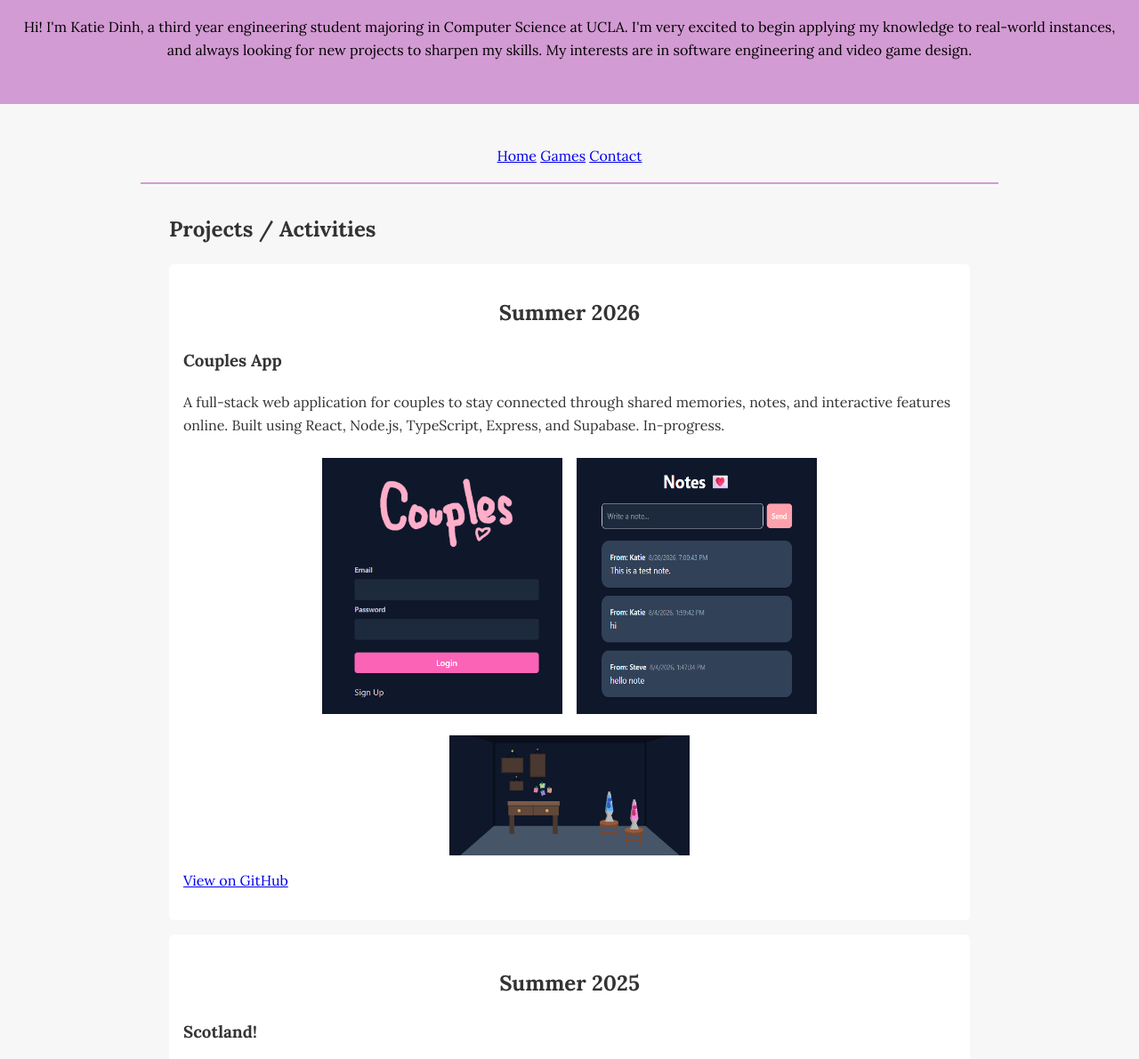
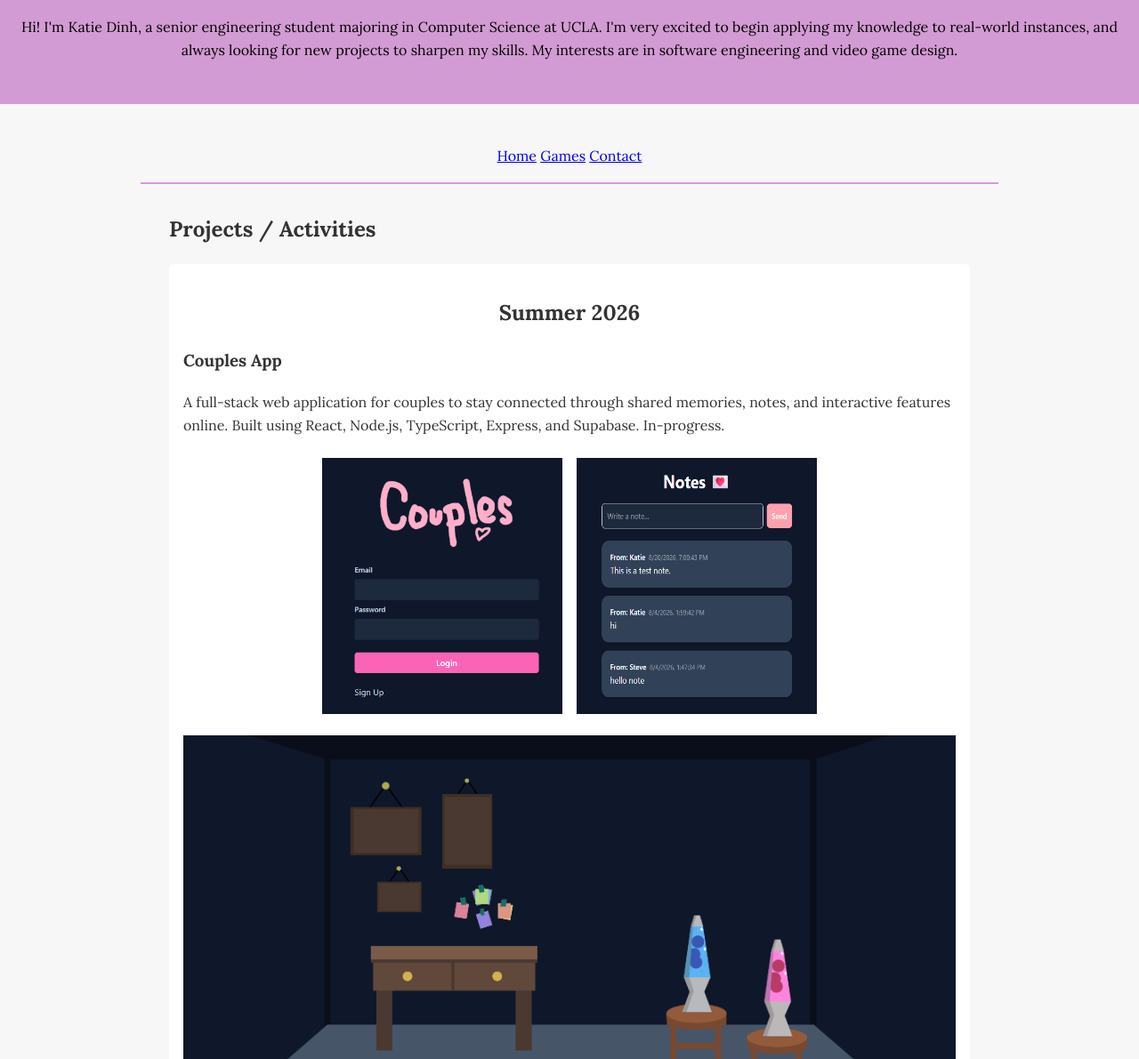
Before and after one commit to DinhKatie/dinhkatie.github.io, a plain HTML site: page index.html in a window 1280 px wide. Shown: the part 108-1299 px from the top of the page at 89% size. Drawn offline with Linux system fonts and the light colour scheme.

Commit message:
adjust picture

```diff
--- a/index.html
+++ b/index.html
@@ -49,7 +49,7 @@
 
     <header>
         <h1>Katie Dinh</h1>
-        <p>Hi! I'm Katie Dinh, a third year engineering student majoring in Computer Science at UCLA.
+        <p>Hi! I'm Katie Dinh, a senior engineering student majoring in Computer Science at UCLA.
         I'm very excited to begin applying my knowledge to real-world instances, and always looking for new
         projects to sharpen my skills. My interests are in software engineering and video game design.
         </p>
@@ -80,7 +80,7 @@
                 <img src="photos/notes.png">
             </div>
             <div class="project-images">
-                <img src="photos/room.png">
+                <img src="photos/room.png" class="single-image">
             </div>
             <p>
                 <a href="https://github.com/DinhKatie/couples-app" target="_blank">
--- a/style.css
+++ b/style.css
@@ -20,5 +20,10 @@
 
 .project-images img {
     width: 270px;
-    height: autopx;
+    height: auto;
 }
+
+.project-images .single-image {
+    width: auto;
+    max-width: 100%;
+}
```
